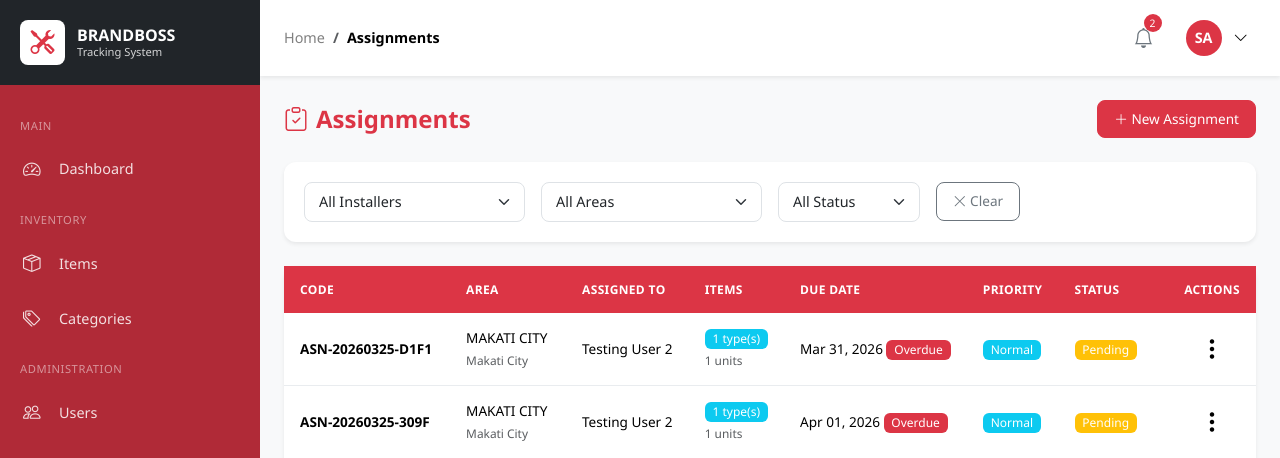
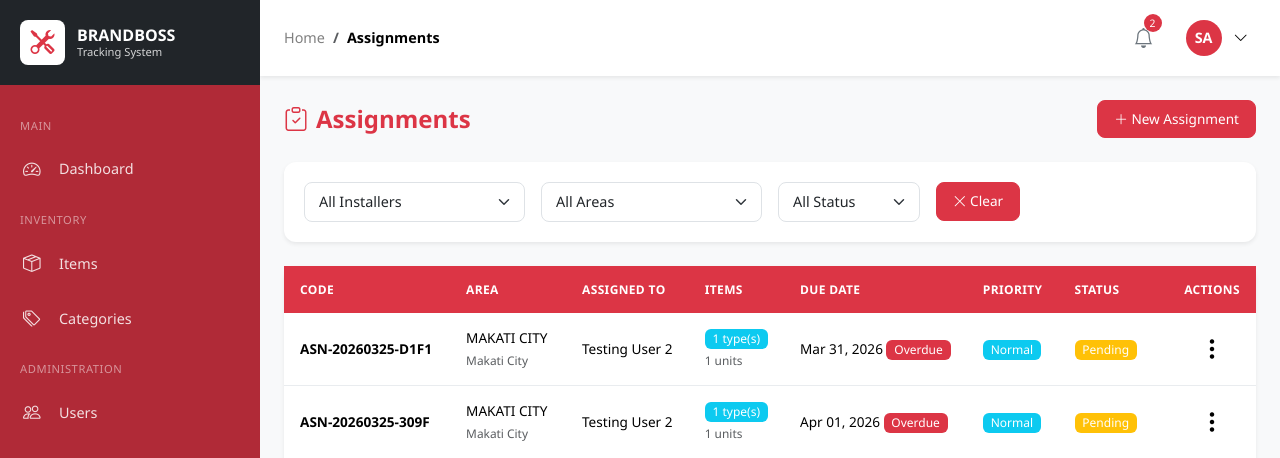
Before and after one commit to Deus2005/BRANDBOSS_TRACKING, a PHP site: page /brandboss_tracking/modules/assignments/index.php in a window 1280 px wide. Shown: the top 458 px of the page. Run offline with PHP 8.4, Linux system fonts and the light colour scheme; a user stored in the database is signed in; data comes from the database, SQL or seed files in the repository; some libraries are stand-ins or nearby versions.

Commit message:
assignment index

```diff
--- a/modules/assignments/index.php
+++ b/modules/assignments/index.php
@@ -125,7 +125,7 @@ $canCreate = in_array($currentRole, ['super_admin', 'user_1']);
                 </select>
             </div>
             <div class="col-md-4">
-                <a href="index.php" class="btn btn-outline-secondary">
+                <a href="index.php" class="btn btn-primary">
                     <i class="bi bi-x-lg"></i> Clear
                 </a>
             </div>
```
